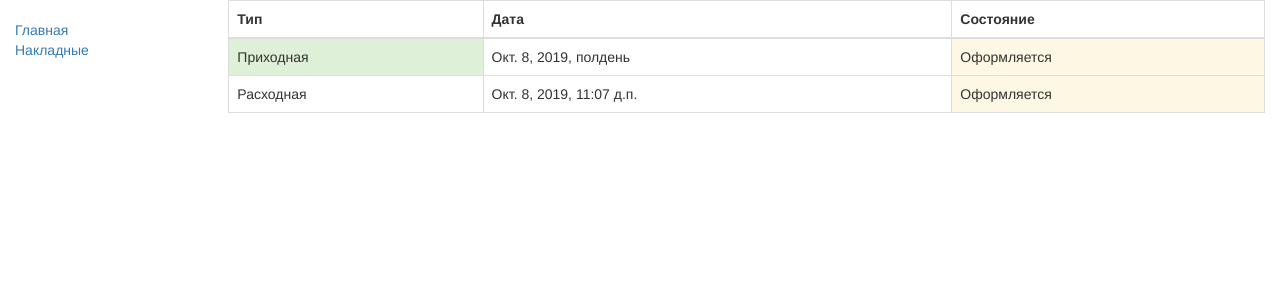
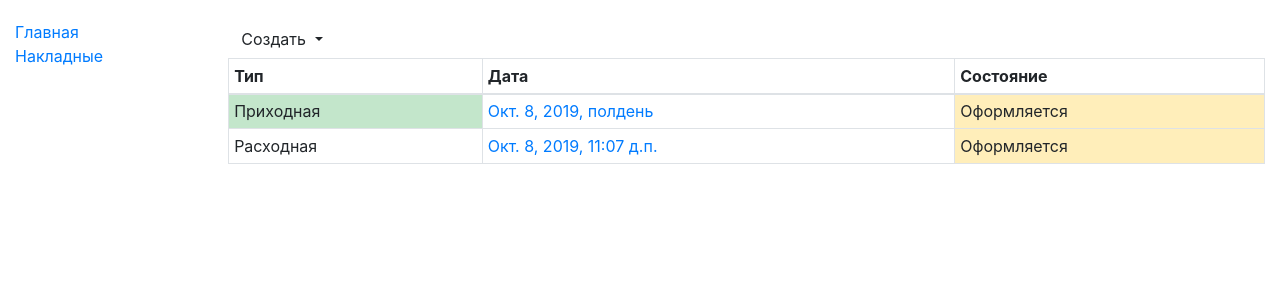
Before and after one commit to durules/ANT, a Django app: page /stock/acts/ in a window 1280 px wide. Shown: the top 300 px of the page. Run offline with Django 3.2, Linux system fonts and the light colour scheme; data comes from the database, SQL or seed files in the repository; both versions use the stored data as it was after the commit; some libraries are stand-ins or nearby versions.

Commit message:
add stocks карточка накладной

```diff
--- a/ANT/Stock/stocks/act/act_views.py
+++ b/ANT/Stock/stocks/act/act_views.py
@@ -1,11 +1,36 @@
+from django.forms import ModelForm, formset_factory, BaseModelFormSet, modelformset_factory
+from django.shortcuts import render
 from django.views import generic
 
-from stocks.models import StkAct
+from stocks.models import StkAct, StkActDet
 
 
 class StkActListView(generic.ListView):
     model = StkAct
     template_name = 'act/stk_act_list.html'
+    paginate_by = 100
 
     def get_queryset(self):
         return StkAct.objects.all().order_by("-d_create_date")
+
+
+def stk_act_detail(request, pk):
+    if request.method == 'POST':
+        form = StkActForm(request.POST)
+        if form.is_valid():
+            return "Ok"
+    else:
+        form = StkActForm()
+
+    DetFormSet = modelformset_factory(
+        StkActDet,
+        fields=['id_good', 'n_qty'],
+    )
+    det_form_set = DetFormSet(queryset=StkActDet.objects.filter(id_act_id=pk))
+    return render(request, 'act/stk_act_detail.html', {'form': form, 'det_form_set': det_form_set})
+
+
+class StkActForm(ModelForm):
+    class Meta:
+        model = StkAct
+        fields = ['s_state']
--- a/ANT/Stock/stocks/admin.py
+++ b/ANT/Stock/stocks/admin.py
@@ -1,6 +1,6 @@
 from django.contrib import admin
 
-from stocks.models import StkRemains, StkAct
+from stocks.models import StkRemains, StkAct, StkActDet
 
 
 class StkRemainsAdmin(admin.ModelAdmin):
@@ -8,3 +8,4 @@ class StkRemainsAdmin(admin.ModelAdmin):
 
 admin.site.register(StkRemains, StkRemainsAdmin)
 admin.site.register(StkAct)
+admin.site.register(StkActDet)
--- a/ANT/Stock/stocks/models.py
+++ b/ANT/Stock/stocks/models.py
@@ -134,7 +134,7 @@ class StkAct(models.Model):
         self.s_state = value
 
     def get_absolute_url(self):
-        return reverse('StkAct-detail', args=[str(self.id)])
+        return reverse('stk_acts-detail', args=[str(self.id)])
 
 
 class StkActDet(models.Model):
--- a/ANT/Stock/stocks/static/css/styles.css
+++ b/ANT/Stock/stocks/static/css/styles.css
@@ -1,5 +1,7 @@
+body {
+    margin-top: 20px;
+}
 .sidebar-nav {
-    margin-top: 20px;
     padding: 0;
     list-style: none;
 }
--- a/ANT/Stock/stocks/templates/act/stk_act_list.html
+++ b/ANT/Stock/stocks/templates/act/stk_act_list.html
@@ -3,7 +3,19 @@
 {% block title %}<title>Накладные</title>{% endblock %}
 
 {% block content %}
-    <table class="table table-hover table-bordered">
+    <div class="btn-group" role="group" aria-label="Button group with nested dropdown">
+        <div class="btn-group" role="group">
+            <button id="btnGroupCreate" type="button" class="btn dropdown-toggle btn-default" data-toggle="dropdown" aria-haspopup="true" aria-expanded="false">
+                Создать
+            </button>
+            <div class="dropdown-menu" aria-labelledby="btnGroupCreate">
+                <a class="dropdown-item" href="#">Приходная накладная</a>
+                <a class="dropdown-item" href="#">Расходная накладная</a>
+            </div>
+        </div>
+    </div>
+
+    <table class="table table-hover table-bordered table-sm">
         <thead>
             <tr>
                 <th>Тип</th>
@@ -15,12 +27,11 @@
 
         {% if object_list %}
 
-
             {% for object in object_list %}
-                <tr>
-                    {% if object.n_direction == 1 %}<td class="success">Приходная</td>{% else %}<td>Расходная</td>{% endif %}
-                    <td>{{ object.d_create_date }}</td>
-                    <td {% if object.s_state != "300" %}class="warning"{% endif %}>{{ object.get_s_state_display}}</td>
+                <tr class="grid-row" data-id="{{ object.id }}">
+                    {% if object.n_direction == 1 %}<td class="table-success">Приходная</td>{% else %}<td>Расходная</td>{% endif %}
+                    <td><a href="{{ object.get_absolute_url }}">{{ object.d_create_date }}</a></td>
+                    <td {% if object.s_state != "300" %}class="table-warning"{% endif %}>{{ object.get_s_state_display}}</td>
                 </tr>
             {% endfor %}
 
@@ -28,5 +39,4 @@
 
         </tbody>
     </table>
-
 {% endblock %}
--- a/ANT/Stock/stocks/templates/base_generic.html
+++ b/ANT/Stock/stocks/templates/base_generic.html
@@ -3,11 +3,12 @@
 <head>
 
   {% block title %}<title>Склад</title>{% endblock %}
+  <!-- Required meta tags -->
     <meta charset="utf-8">
-  <meta name="viewport" content="width=device-width, initial-scale=1">
-  <link rel="stylesheet" href="https://maxcdn.bootstrapcdn.com/bootstrap/3.3.7/css/bootstrap.min.css">
-  <script src="https://ajax.googleapis.com/ajax/libs/jquery/1.12.4/jquery.min.js"></script>
-  <script src="https://maxcdn.bootstrapcdn.com/bootstrap/3.3.7/js/bootstrap.min.js"></script>
+    <meta name="viewport" content="width=device-width, initial-scale=1, shrink-to-fit=no">
+
+    <!-- Bootstrap CSS -->
+    <link rel="stylesheet" href="https://stackpath.bootstrapcdn.com/bootstrap/4.3.1/css/bootstrap.min.css" integrity="sha384-ggOyR0iXCbMQv3Xipma34MD+dH/1fQ784/j6cY/iJTQUOhcWr7x9JvoRxT2MZw1T" crossorigin="anonymous">
 
   {% block head_ext %}{% endblock %}
 
@@ -17,7 +18,6 @@
 </head>
 
 <body>
-
     <div class="container-fluid">
         <div class="row">
             <div class="col-sm-2">
@@ -30,9 +30,30 @@
             </div>
             <div class="col-sm-10 ">
                 {% block content %}{% endblock %}
+                {% block pagination %}
+                    {% if is_paginated %}
+                        <div class="pagination">
+                            <span class="page-links">
+                                {% if page_obj.has_previous %}
+                                    <a href="{{ request.path }}?page={{ page_obj.previous_page_number }}"><-</a>
+                                {% endif %}
+                                <span class="page-current">
+                                    Стр {{ page_obj.number }} из {{ page_obj.paginator.num_pages }}.
+                                </span>
+                                {% if page_obj.has_next %}
+                                    <a href="{{ request.path }}?page={{ page_obj.next_page_number }}">-></a>
+                                {% endif %}
+                            </span>
+                        </div>
+                    {% endif %}
+            {% endblock %}
+            </div>
         </div>
     </div>
 
-  </div>
+    <script src="https://code.jquery.com/jquery-3.3.1.slim.min.js" integrity="sha384-q8i/X+965DzO0rT7abK41JStQIAqVgRVzpbzo5smXKp4YfRvH+8abtTE1Pi6jizo" crossorigin="anonymous"></script>
+    <script src="https://cdnjs.cloudflare.com/ajax/libs/popper.js/1.14.7/umd/popper.min.js" integrity="sha384-UO2eT0CpHqdSJQ6hJty5KVphtPhzWj9WO1clHTMGa3JDZwrnQq4sF86dIHNDz0W1" crossorigin="anonymous"></script>
+    <script src="https://stackpath.bootstrapcdn.com/bootstrap/4.3.1/js/bootstrap.min.js" integrity="sha384-JjSmVgyd0p3pXB1rRibZUAYoIIy6OrQ6VrjIEaFf/nJGzIxFDsf4x0xIM+B07jRM" crossorigin="anonymous"></script>
+    {% block script_ext %}{% endblock %}
 </body>
 </html>
--- a/ANT/Stock/stocks/urls.py
+++ b/ANT/Stock/stocks/urls.py
@@ -5,5 +5,6 @@ from stocks.act import act_views
 
 urlpatterns = [
     path('', views.index, name='index'),
-    path('acts/', act_views.StkActListView.as_view(), name='stk_acts')
+    path('acts/', act_views.StkActListView.as_view(), name='stk_acts'),
+    path('act/<pk>', act_views.stk_act_detail, name='stk_acts-detail'),
 ]
```
Also changed, not shown: ANT/Stock/stocks/templates/act/stk_act_detail.html (added, +32 -0 lines), ANT/Stock/db.sqlite3. Lines whose indentation alone changed are shown as unchanged.
